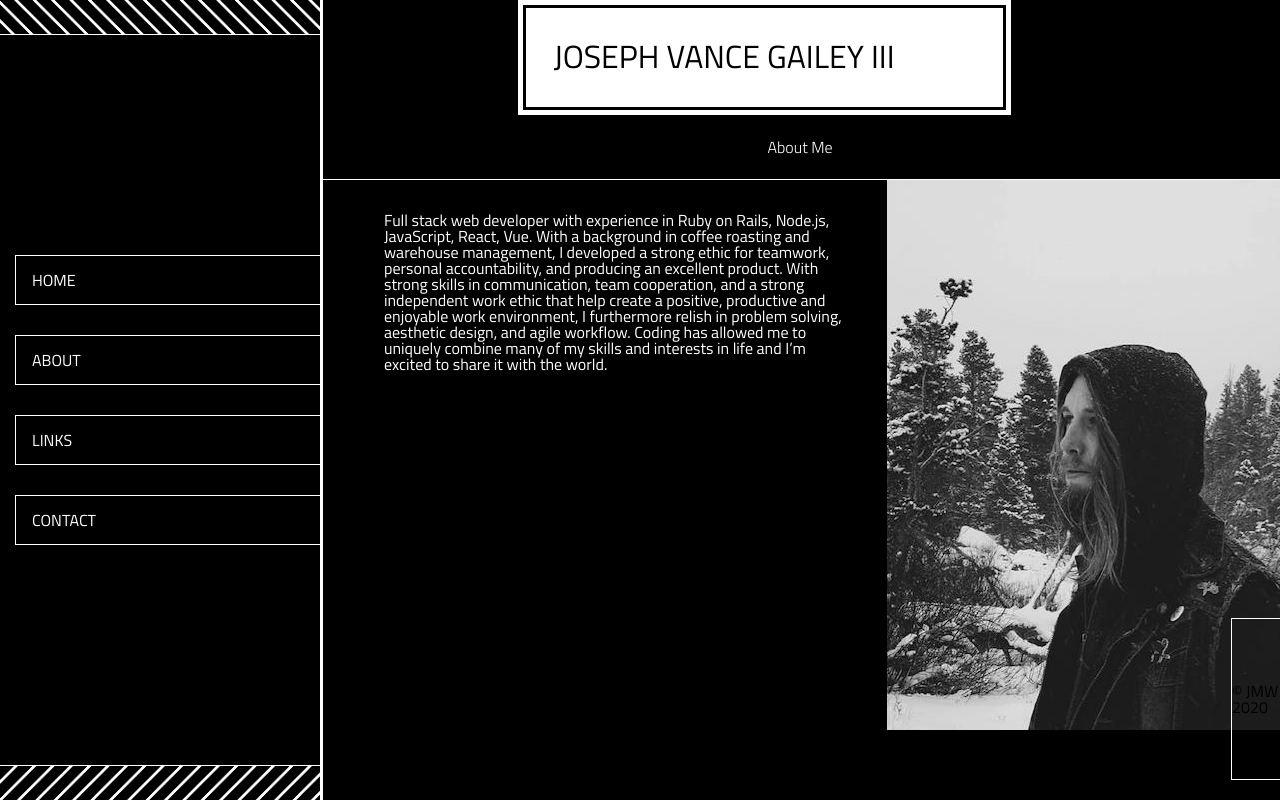
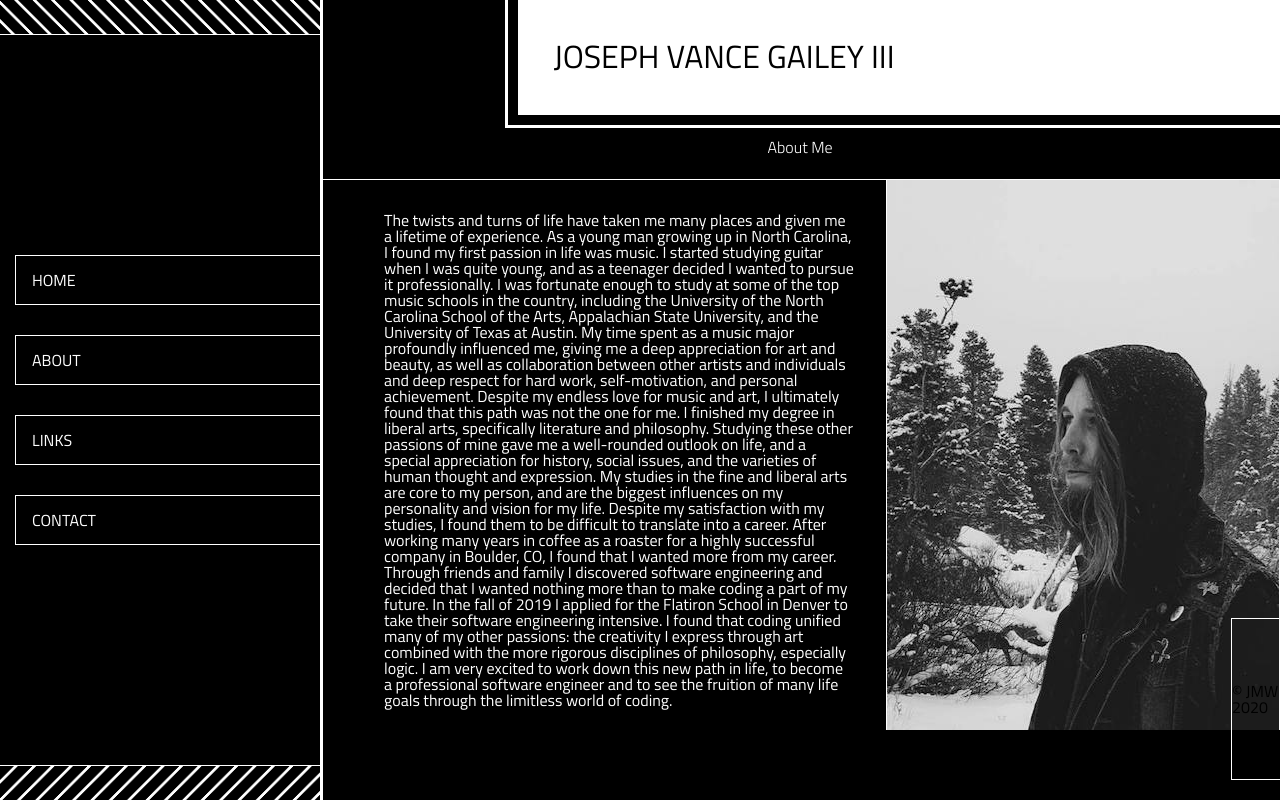
Before and after one commit to jgaileyiii/Personal-Site, a React (Create React App) app in the folder mysite/: page /about in a window 1280 px wide. In both pictures the pointer is over the link "JOSEPH VANCE GAILEY III". Built offline with nearby package versions, Linux system fonts and the light colour scheme.

Commit message:
rewrote bio.

```diff
--- a/mysite/src/App.css
+++ b/mysite/src/App.css
@@ -60,10 +60,9 @@ body {
 .full-name:hover {
     background: white;
     color: black;
-    outline: 3px solid black;
+    outline: 3px solid white;
     width: 100%;
-    margin-right: 30%;
-    outline-offset: -8px;
+    outline-offset: 10px;
     transition: 1s;
     transition-timing-function: ease-out;
 }
@@ -180,7 +179,7 @@ header {
 .copyright:hover {
     transition: 0.7s;
     color: white;
-    font-size: 20pt;
+    font-size: 18pt;
     display: flex;
     flex-direction: column;
     justify-content: center;
@@ -189,6 +188,8 @@ header {
     padding-right: 10px;
     height: 15rem;
     width: 4rem;
+    outline: solid white 1px;
+    outline-offset: 10px;
 }
 
 .easter-egg {
--- a/mysite/src/components/About.css
+++ b/mysite/src/components/About.css
@@ -30,6 +30,8 @@ p {
     background-image: url(./mypicture.jpg);
     width: 400px;
     height: 550px;
+    border-left: solid white 1px;;
+    border-right: solid white 1px;;
 }
 
 .content {
--- a/mysite/src/components/About.js
+++ b/mysite/src/components/About.js
@@ -7,7 +7,10 @@ export default function About () {
         <div className='about'>
             <h3 className="title">About Me</h3>
             <div className='content'>
-                <p>Full stack web developer with experience in Ruby on Rails, Node.js, JavaScript, React, Vue. With a background in coffee roasting and warehouse management, I developed a strong ethic for teamwork, personal accountability, and producing an excellent product. With strong skills in communication, team cooperation, and a strong independent work ethic that help create a positive, productive and enjoyable work environment, I furthermore relish in problem solving, aesthetic design, and agile workflow. Coding has allowed me to uniquely combine many of my skills and interests in life and I’m excited to share it with the world.</p>
+                    <p>The twists and turns of life have taken me many places and given me a lifetime of experience. As a young man growing up in North Carolina, I found my first passion in life was music. I started studying guitar when I was quite young, and as a teenager decided I wanted to pursue it professionally. I was fortunate enough to study at some of the top music schools in the country, including the University of the North Carolina School of the Arts, Appalachian State University, and the University of Texas at Austin. My time spent as a music major profoundly influenced me, giving me a deep appreciation for art and beauty, as well as collaboration between other artists and individuals and deep respect for hard work, self-motivation, and personal achievement.
+                        Despite my endless love for music and art, I ultimately found that this path was not the one for me. I finished my degree in liberal arts, specifically literature and philosophy. Studying these other passions of mine gave me a well-rounded outlook on life, and a special appreciation for history, social issues, and the varieties of human thought and expression. My studies in the fine and liberal arts are core to my person, and are the biggest influences on my personality and vision for my life.
+                        Despite my satisfaction with my studies, I found them to be difficult to translate into a career. After working many years in coffee as a roaster for a highly successful company in Boulder, CO, I found that I wanted more from my career. Through friends and family I discovered software engineering and decided that I wanted nothing more than to make coding a part of my future. In the fall of 2019 I applied for the Flatiron School in Denver to take their software engineering intensive. I found that coding unified many of my other passions: the creativity I express through art combined with the more rigorous disciplines of philosophy, especially logic. I am very excited to work down this new path in life, to become a professional software engineer and to see the fruition of many life goals through the limitless world of coding.
+                    </p>
                 <div className='mypic'></div>
             </div>
         </div>
```
